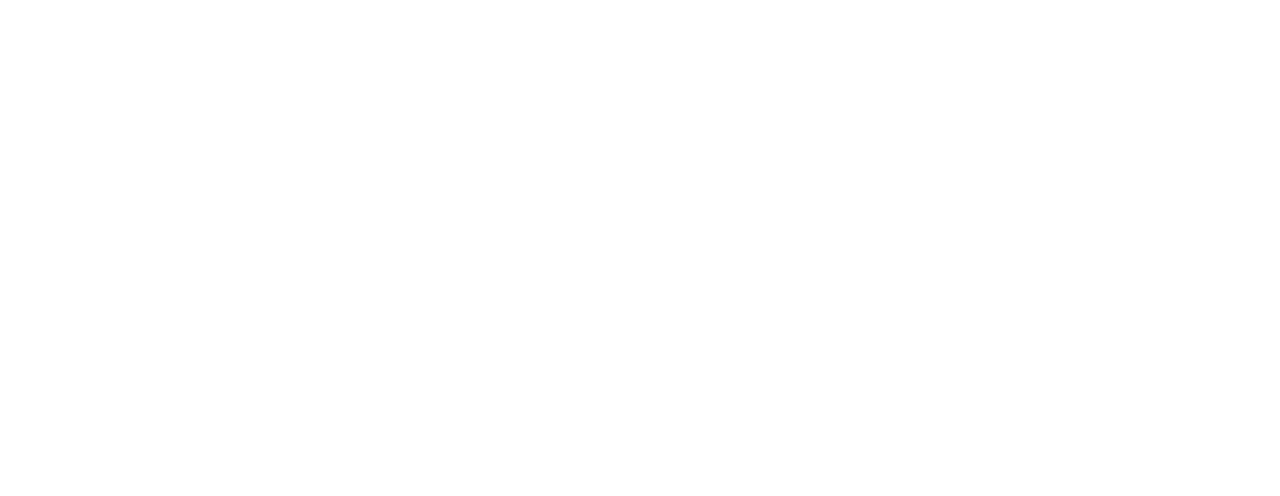
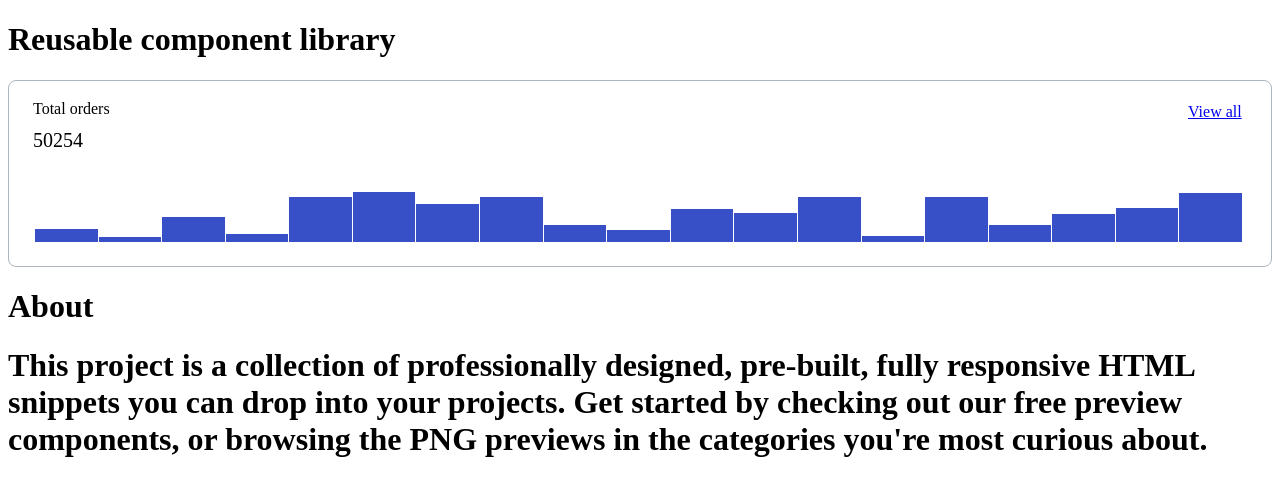
Before and after one commit to js-tasks-ru/htmlcss-20220317_studilovvlad, a website: page index.html in a window 1280 px wide. Drawn offline with Linux system fonts and the light colour scheme; files that its build step writes are made by us from their sources; a web font is replaced by a local one.

Commit message:
edited  solution for 4-3

```diff
--- a/assets/css/main.css
+++ b/assets/css/main.css
@@ -11,6 +11,7 @@
     --grey-2: #DDE2E5;
     --grey-3: #ACB5BD;
     --grey-4: #495057;
+    --whblue: #F9FAFC;
 
 
     --main-color: #4263EB;
--- a/index.html
+++ b/index.html
@@ -3,8 +3,69 @@
 <html lang="ru">
     <head>
         <link rel="stylesheet" href="./assets/css/main.css">
+        <link rel="stylesheet" href="./components/header.css">
+        <link rel="stylesheet" href="./components/cards.css">
+        <link rel="stylesheet" href="./components/footer.css">
+        <link rel="stylesheet" href="./components/histogram.css">
     </head>
     <body>
+        <header class = "header">
+            <h1 class = "header__text">Reusable component library</h1>
+        </header>
+        <main class = "main">
+            <div class = "card-container">
+                <div class = "card">
 
+                </div>
+                <div class = "card">
+
+                </div>
+                <div class = "card">
+
+                </div>
+                <div class = "card">
+
+                </div>
+                <div class = "card">
+                    <div class = "histogram">
+                        <div class = "histogram__header">
+                            <h1 class = "histogram__header__text">Total orders</h1>
+                            <nav class = "histogram__nav"><a class = "histogram__link" href = "1.html">View all</a></nav>
+                        </div>
+                        <h1 class = "histogram__stat">50254</h1>
+                        <div class = "histogram__body">
+                            <div class = "histogram__column" style= "height: 25%"></div>
+                            <div class = "histogram__column" style= "height: 10%"></div>
+                            <div class = "histogram__column" style= "height: 50%"></div>
+                            <div class = "histogram__column" style= "height: 15%"></div>
+                            <div class = "histogram__column" style= "height: 90%"></div>
+                            <div class = "histogram__column" style= "height: 100%"></div>
+                            <div class = "histogram__column" style= "height: 75%"></div>
+                            <div class = "histogram__column" style= "height: 89%"></div>
+                            <div class = "histogram__column" style= "height: 34%"></div>
+                            <div class = "histogram__column" style= "height: 24%"></div>
+                            <div class = "histogram__column" style= "height: 65%"></div>
+                            <div class = "histogram__column" style= "height: 57%"></div>
+                            <div class = "histogram__column" style= "height: 89%"></div>
+                            <div class = "histogram__column" style= "height: 12%"></div>
+                            <div class = "histogram__column" style= "height: 89%"></div>
+                            <div class = "histogram__column" style= "height: 34%"></div>
+                            <div class = "histogram__column" style= "height: 56%"></div>
+                            <div class = "histogram__column" style= "height: 67%"></div>
+                            <div class = "histogram__column" style= "height: 98%"></div>
+                        </div>
+                    </div>
+                </div>
+                <div class = "card">
+
+                </div>
+            </div>
+        </main>
+        <footer class = "footer">
+            <h1 class = "footer__header">About</h1>
+            <h1 class = "footer__text">This project is a collection of professionally designed, pre-built,
+                fully responsive HTML snippets you can drop into your projects. Get started by checking out
+                our free preview components, or browsing the PNG previews in the categories you're most curious about.</h1>
+        </footer>
     </body>
 </html>
```
